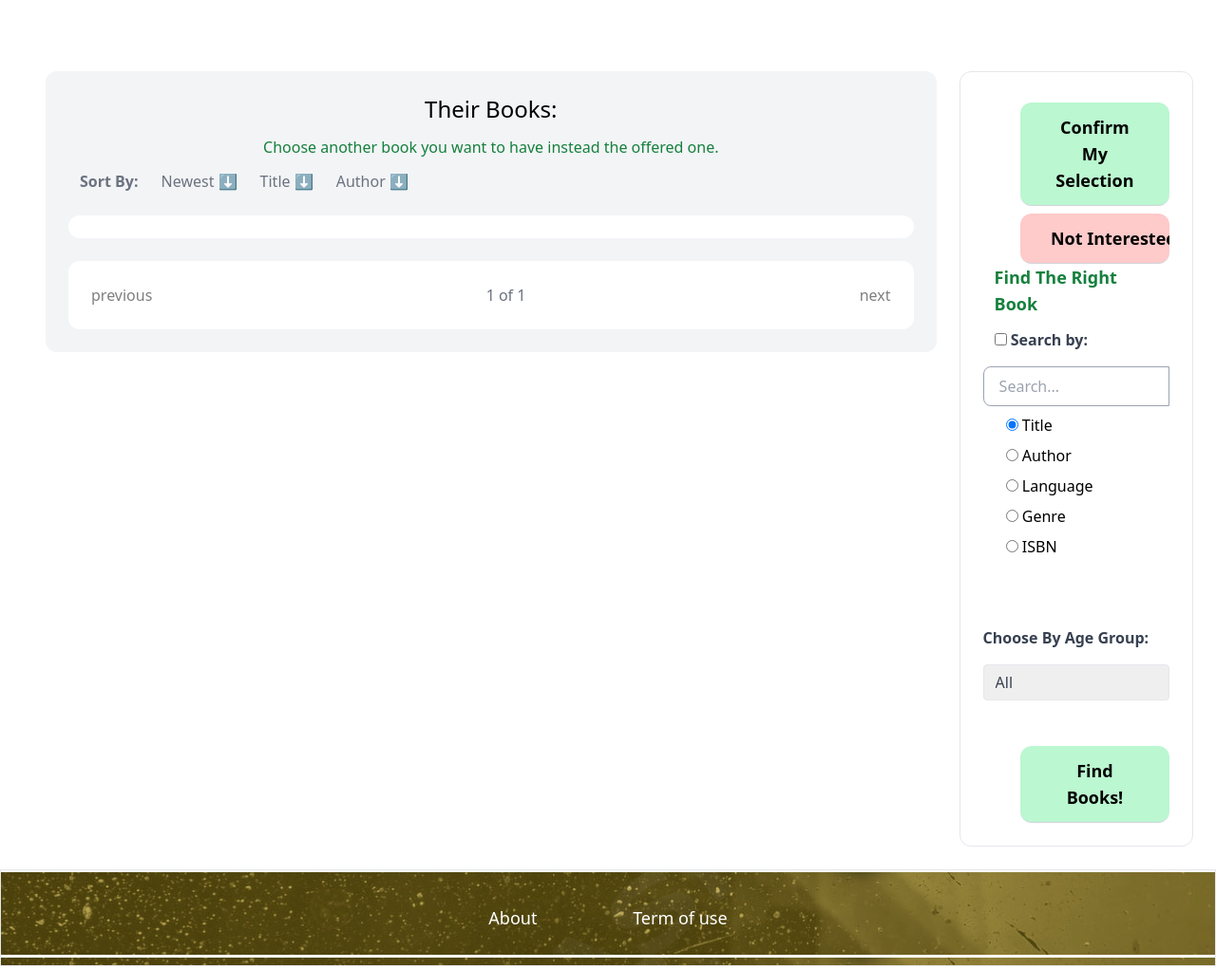
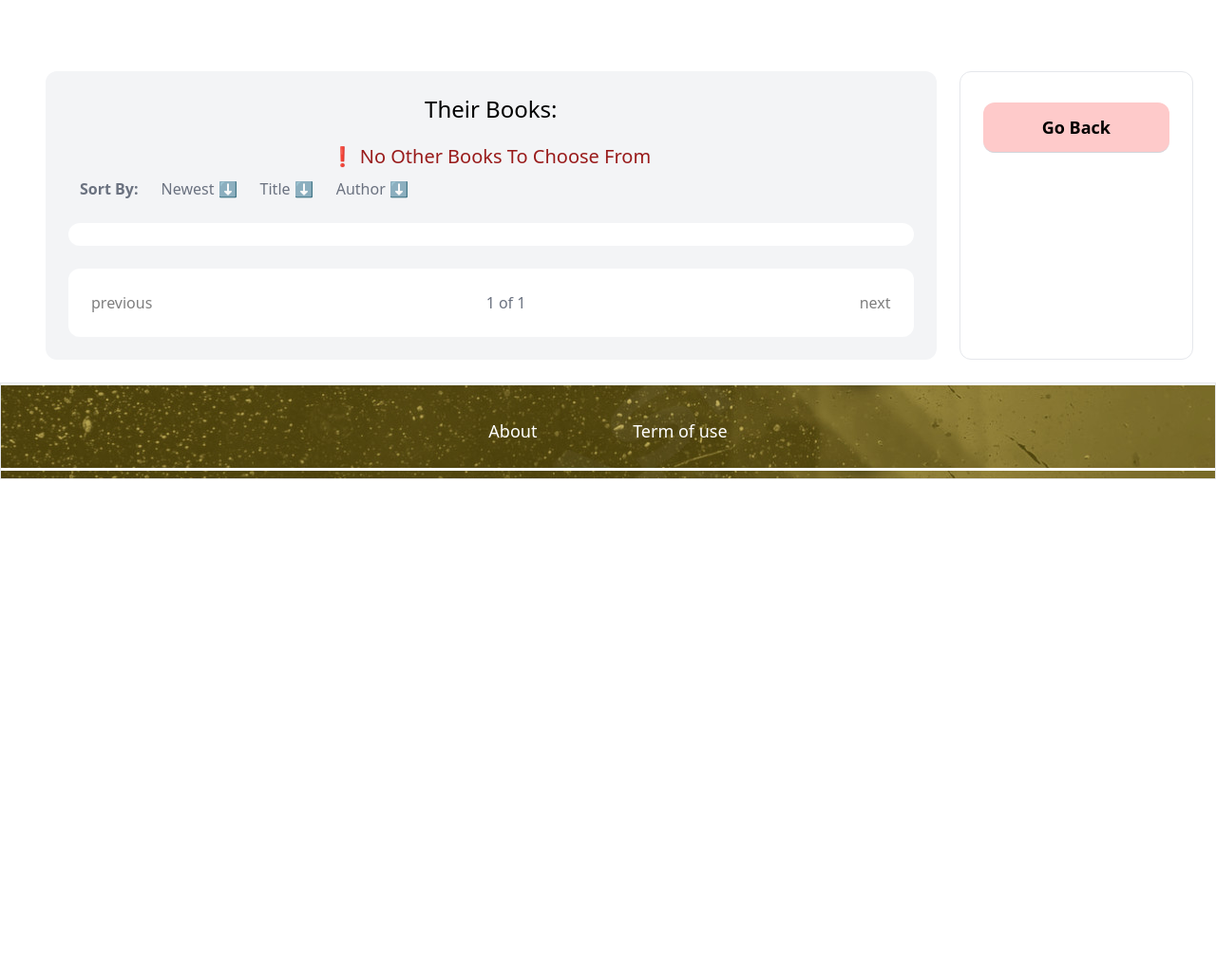
Before and after one commit to CatherineBandarchuk/AntiqueAndRare, a Django app: page /trades/account/other/3/ in a window 1280 px wide. Shown: the part 339-1360 px from the top of the page at 95% size. After the commit the page ends 844 px from the top, so only its background shows below. Run offline with Django 4.2, Linux system fonts and the light colour scheme; data comes from the database, SQL or seed files in the repository; some libraries are stand-ins or nearby versions.

Commit message:
add checks for additional books to not show the buttons of make a choice if empty.

```diff
--- a/trades/templates/trades/otheroption.html
+++ b/trades/templates/trades/otheroption.html
@@ -7,8 +7,11 @@
     <div class="mt-6 px-6 bg-white rounded-xl gap-3" style="float: left; width: 80%;">
         <div class="mt-6 px-6 py-6 bg-gray-100 rounded-xl">
             <h2 class="mb-3 text-2xl text-center">Their Books:</h2>
+            {%if not book_list%}
+            <h2 class="text-red-800 text-xl px-4 text-center py-2">❗ No Other Books To Choose From</h2>
+            {%else%}
             <h3 class="mb-3 text-green-700 text-center">Choose another book you want to have instead the offered one.</h3>
-
+            {%endif%}
             <div class="flex gap-6 text-gray-500 px-3">
                 <p><strong>Sort By:</strong> </p>
                 <a href="href=?sort=-added_at" id="new_sort" data-sort="added_at">Newest ⬇️</a>
@@ -65,10 +68,11 @@
         </div>
 
         <div class="mt-12 p-6 bg-grey rounded-xl gap-3 border border-gray-200" style="float: left; width: 20%;">
+            {%if other_book_list%}
             <div>
-                <button type="submit" class="mt-2 gap-8 px-8 py-3 text-lg font-semibold bg-green-200 text-grey-400 rounded-xl border-b border-gray-300 hover:bg-gray-600 hover:text-white" style="float: right; width:80%">Confirm My Selection</button>
+                <button type="submit" class="mt-2 gap-8 px-8 py-3 text-lg font-semibold bg-green-200 text-grey-400 rounded-xl border-b border-gray-300 hover:bg-gray-600 hover:text-white" style="float: right; width:100%">Confirm My Selection</button>
                 <a href="{% url 'trades:requests' request.user.id %}">
-                    <input type="button" name="redirecting" value="Not Interested" class="mt-2 gap-8 px-8 py-3 text-lg font-semibold bg-red-200 text-grey-400 rounded-xl border-b border-gray-300 hover:bg-gray-600 hover:text-white" style="float: right; width:80%">
+                    <input type="button" name="redirecting" value="Not Interested" class="mt-2 gap-8 px-8 py-3 text-lg font-semibold bg-red-200 text-grey-400 rounded-xl border-b border-gray-300 hover:bg-gray-600 hover:text-white" style="float: right; width:100%">
                 </a>
                 </button>
             </div>
@@ -100,8 +104,6 @@
                             <input type="radio" id="isbn" name="category" value="isbn">
                             <label for="isbn">ISBN</label>
                         </div>
-                </div>
-
                         <div class="py-6">
                             <div class="mb-4">
                                 <label for="age_group" class="block text-gray-700 font-bold mb-2">Choose By Age Group:</label>
@@ -114,7 +116,13 @@
                             </div>
                         </div>
                     <button type="submit" class="mt-2 gap-8 px-8 py-3 text-lg font-semibold bg-green-200 text-grey-400 rounded-xl border-b border-gray-300 hover:bg-gray-600 hover:text-white" style="float: right; width:80%">Find Books!</button>
-        </form> </div>
+                </form>
+            </div>
+            {%else%}
+            <a href="{% url 'trades:requests' request.user.id %}">
+                <input type="button" name="redirecting" value="Go Back" class="mt-2 gap-8 px-8 py-3 text-lg font-semibold bg-red-200 text-grey-400 rounded-xl border-b border-gray-300 hover:bg-gray-600 hover:text-white" style="float: right; width:100%">
+            </a>
+            {%endif%}
         </div>
     </form>
 </div>
--- a/trades/templates/trades/requests.html
+++ b/trades/templates/trades/requests.html
@@ -74,7 +74,7 @@
                         {% else %}
                             {% if request.status == 'pending' %}
                             <div class="rounded-xl border border-yellow-500 p-2">
-                                <h3 class="text-yellow-600 text-center py-2">Your action is needed. The sender of requestis waiting for your responce.</h3>
+                                <h3 class="text-yellow-600 text-center py-2">Your actions is required! The sender of the offer is waiting for your responce.</h3>
                                 <div class="flex justify-between">
                                     <div class="px-8" style="float: left; width:50%">
                                         <h3 class="text-gray-500 px-3"><strong>Requested Book: </strong>{{ request.requested_book }}</h3>
```
Also changed, not shown: trades/templates/trades/option.html (+6 -4 lines), account/migrations/0001_initial.py, book/migrations/0001_initial.py, media/book_images/0fbf0411723b110e175e319355f1dd86_grande_PrzbevK.webp (added), media/book_images/1.00x-thumb_2d3c81bc-6e0b-4e80-90ff-5f798d0dcde7_grande_DzE62M8.webp (added), media/book_images/1234.webp (added), media/book_images/ef1c72ff839a489a00bc2e7fad640139_grande_uojKRiC.webp (added), media/book_images/kak_medved_oblozhka.800x800_8ce54211-eb63-411f-a05c-2b85ddfb224c_grande_fM4n0N5.webp (added), media/book_images/volshebnii_shkaf_s.800x800_56593f2b-14ed-41ce-ac5e-cd676db933ef_grande.webp (added), trades/migrations/0001_initial.py. Lines whose indentation alone changed are shown as unchanged.
